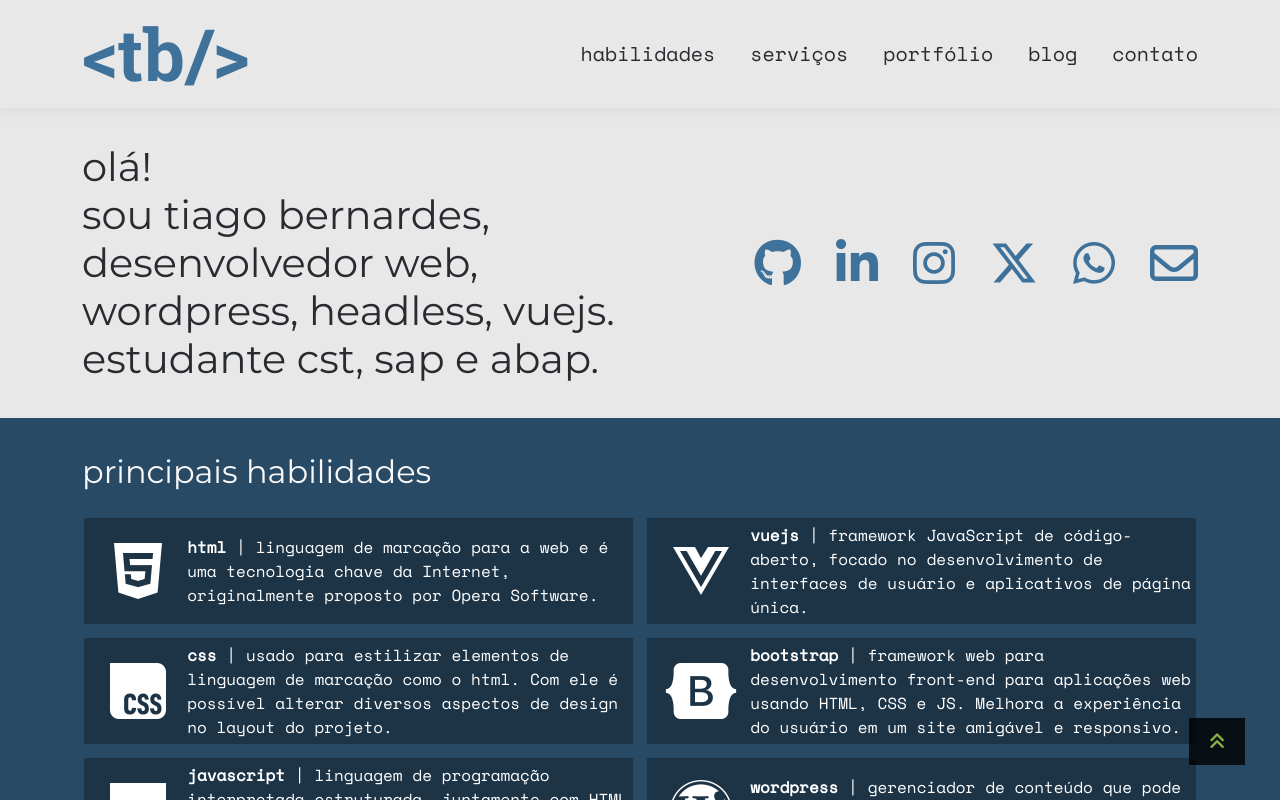
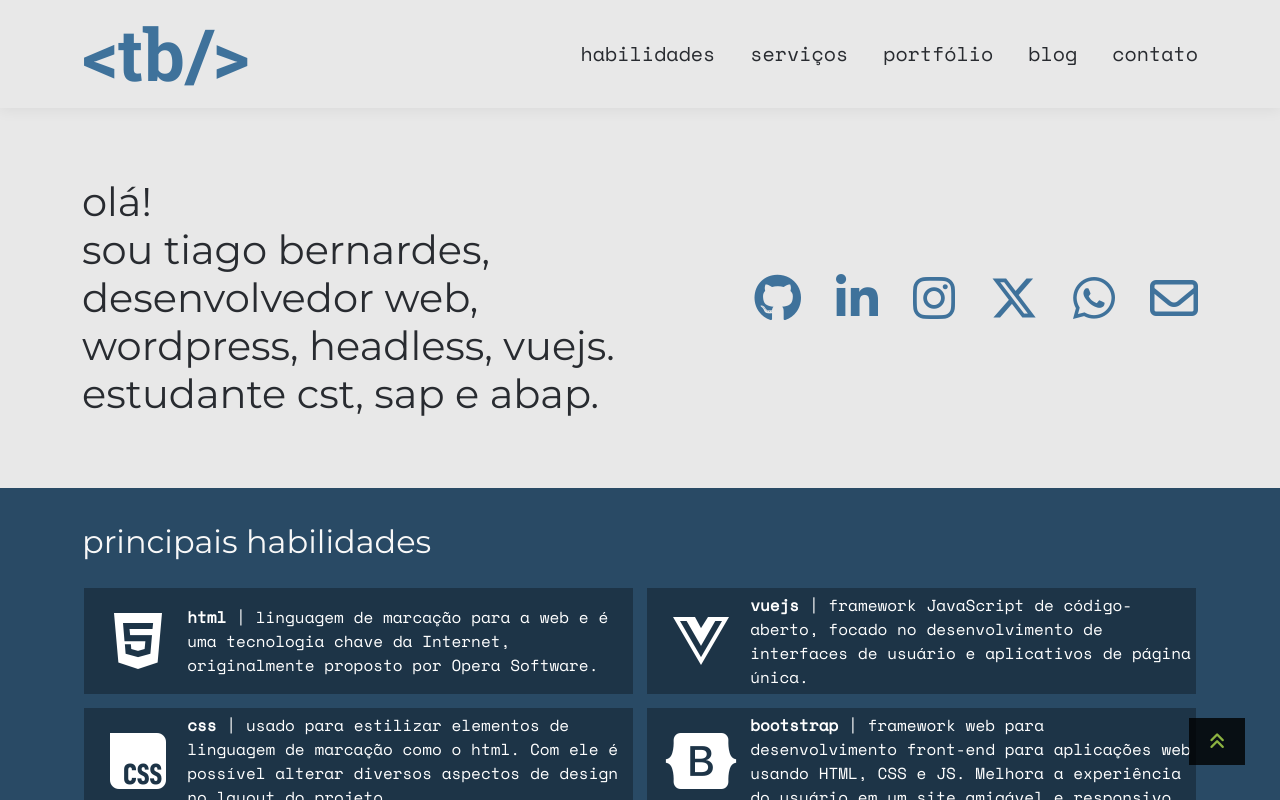
Before and after one commit to tiagobernard/site-tb-vue, a Vue app: page / in a window 1280 px wide. Shown: the top 800 px of the page. Built offline with nearby package versions, Linux system fonts and the light colour scheme; no server answers.

Commit message:
Modificando padding top e bottom

```diff
--- a/src/components/SobreTb.vue
+++ b/src/components/SobreTb.vue
@@ -55,7 +55,7 @@ export default {
 
 .sobre {
   background-color: #e8e8e8;
-  padding: 143px 0 35px 0;
+  padding: 178px 0 70px 0;
   color: #282b30;
 }
 
```
